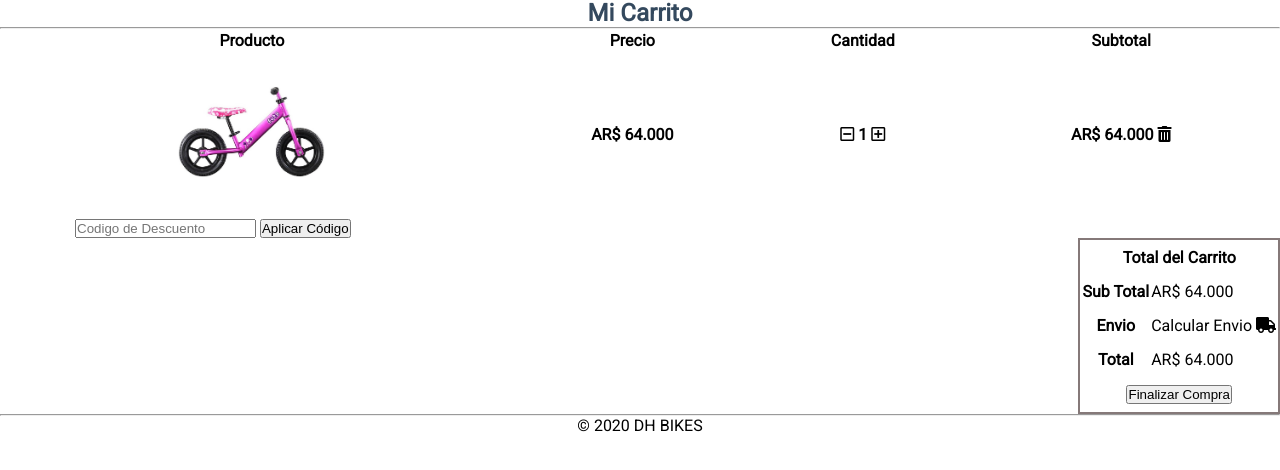
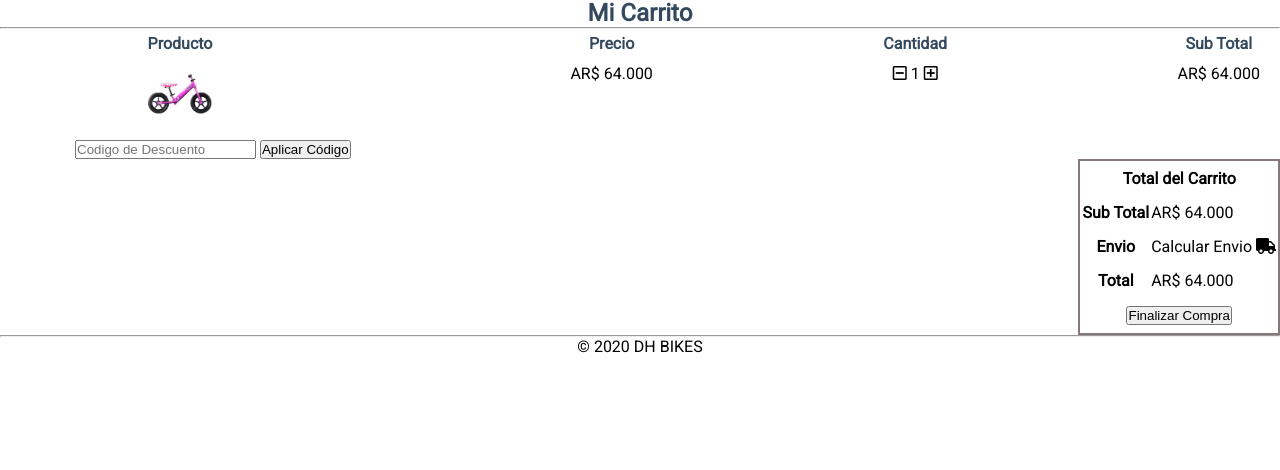
Before and after one commit to litomasm/grupo_13_DHbikes, a website: page views/carrito.html in a window 1280 px wide. Shown: the part 294-764 px from the top of the page. Drawn offline with Linux system fonts and the light colour scheme; files that its build step writes are made by us from their sources; files whose address does not match are found by name.

Commit message:
cambiandoTabla

```diff
--- a/public/style/style.css
+++ b/public/style/style.css
@@ -6,7 +6,7 @@
 
 body{
     font-family: 'Roboto', sans-serif;
-    width: 100vw;
+    width: 100%;
     box-sizing: border-box;
     position: absolute;
     right: 0;
@@ -230,11 +230,17 @@ hr{
     float: right;
     position: relative;
 }
-
-.anchotabla{
-    width: 100%;
+.art1{
+    width: 25%;
+    text-align: center;
+}
+.art3{
+    text-align: center;
 }
 
+.container{
+    line-height: 30px;
+}
 h3{
     color: #B7950B;
     background-color: #34495E;
--- a/views/carrito.html
+++ b/views/carrito.html
@@ -49,42 +49,29 @@
     <hr>
     <h2>Mi Carrito</h2>
     <hr>
-    <section>
-    <table class="anchotabla">
-    <thead>
-        <tr>
-        <th >
-            <span>Producto</span>
-        </th>
-        <th>
-            <span>Precio</span>
-        </th>
-        <th>
-            <span>Cantidad</span>
-        </th>
-        <th>
-            <span>Subtotal</span>
-        </th>
-        </tr>
-    </thead>
-    <tbody>
-        <tr>
-            <th>
-                <img src="/images/bici1.jpg" alt="bicicleta1" width="160px" height="160px">
-            </th>
-            <th>
-                <span>AR$ 64.000</span>
-            </th>
-            <th>
-                <span><i class="far fa-minus-square"></i> 1 <i class="far fa-plus-square"></i></span>
-            </th>
-            <th>
-                <span>AR$ 64.000 <i class="fas fa-trash-alt"></i></span>
-            </th>
-        </tr>
-    </tbody>
-</table>
-</section>
+
+    <div class="container">
+        <section>
+            <article class="art1">
+                <h4>Producto</h4>
+                <img src="/images/bici1.jpg" alt="Bicicleta" width="22%">
+            </article>
+            <article class="art2">
+                <h4>Precio</h4>
+                <p>AR$ 64.000</p>
+            </article>
+            <article class="art3">
+                <h4>Cantidad</h4>
+                <i class="far fa-minus-square"></i><span> 1 </span><i class="far fa-plus-square"></i>
+            </article>
+            <article class="art4">
+                <h4>Sub Total</h4>
+                <p>AR$ 64.000</p>
+            </article>
+        </section>
+
+    </div>
+
 <div class="descuento">
     <input type="text" name="codigo" id="codigo"  placeholder="Codigo de Descuento">
     <a href="#"></a>
```
